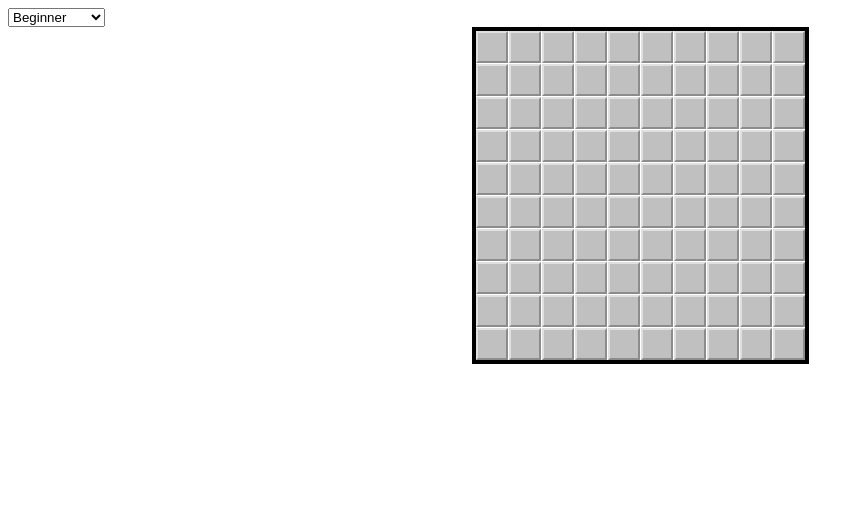
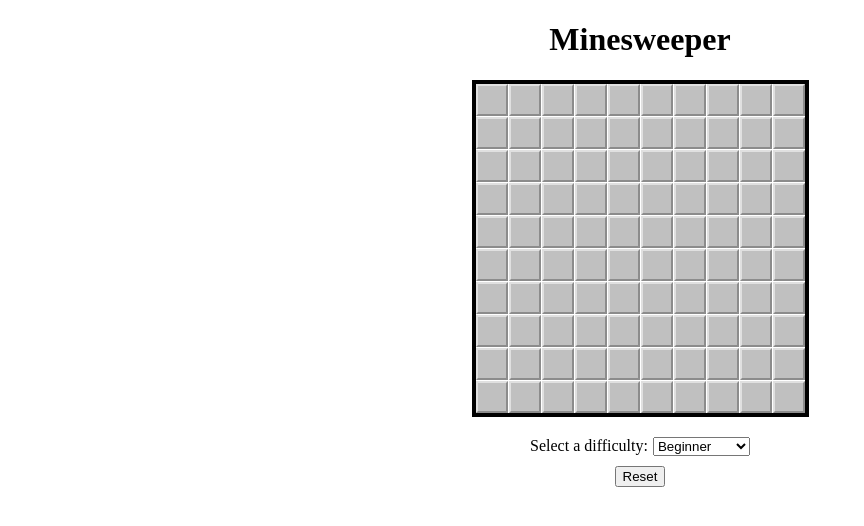
Before and after one commit to c-bullard/Minesweeper, a React (Vite) app: page / in a window 1280 px wide. Shown: the top 526 px of the page, without its empty margins (0-864 px from the left). Built offline with nearby package versions, Linux system fonts and the light colour scheme.

Commit message:
Adds additional styling

```diff
--- a/src/App.css
+++ b/src/App.css
@@ -57,3 +57,25 @@
   color: white;
   font-weight: bold;
 }
+
+h1 {
+  display: flex;
+  justify-content: center;
+}
+
+.selectDifficulty {
+  display: flex;
+  justify-content: center;
+  padding-top: 20px;
+}
+
+.selectDifficulty label {
+  padding-right: 5px;
+}
+
+.resetButton {
+  display: flex;
+  justify-content: center;
+  align-items: center;
+  padding-top: 10px;
+}
--- a/src/MinesweeperBoard.jsx
+++ b/src/MinesweeperBoard.jsx
@@ -181,16 +181,10 @@ export default function MinesweeperBoard() {
         : "minesweeperGridHard";
 
   return (
-    <div>
-      <select
-        onChange={difficultyChange}
-        defaultValue={getGridSize(difficulty.easy)}
-      >
-        <option value={getGridSize(difficulty.easy)}>Beginner</option>
-        <option value={getGridSize(difficulty.medium)}>Intermediate</option>
-        <option value={getGridSize(difficulty.hard)}>Expert</option>
-      </select>
-
+    <>
+      <div>
+        <h1>Minesweeper</h1>
+      </div>
       <div className={gridClassName}>
         {cells.map((cell, index) => (
           <MinesweeperCell
@@ -202,6 +196,22 @@ export default function MinesweeperBoard() {
           />
         ))}
       </div>
-    </div>
+      <div className="selectDifficulty">
+        <label>Select a difficulty: </label>
+        <select
+          onChange={difficultyChange}
+          defaultValue={getGridSize(difficulty.easy)}
+        >
+          <option value={getGridSize(difficulty.easy)}>Beginner</option>
+          <option value={getGridSize(difficulty.medium)}>Intermediate</option>
+          <option value={getGridSize(difficulty.hard)}>Expert</option>
+        </select>
+      </div>
+      <div className="resetButton">
+        <button type="button" onClick={() => window.location.reload()}>
+          Reset
+        </button>
+      </div>
+    </>
   );
 }
```
